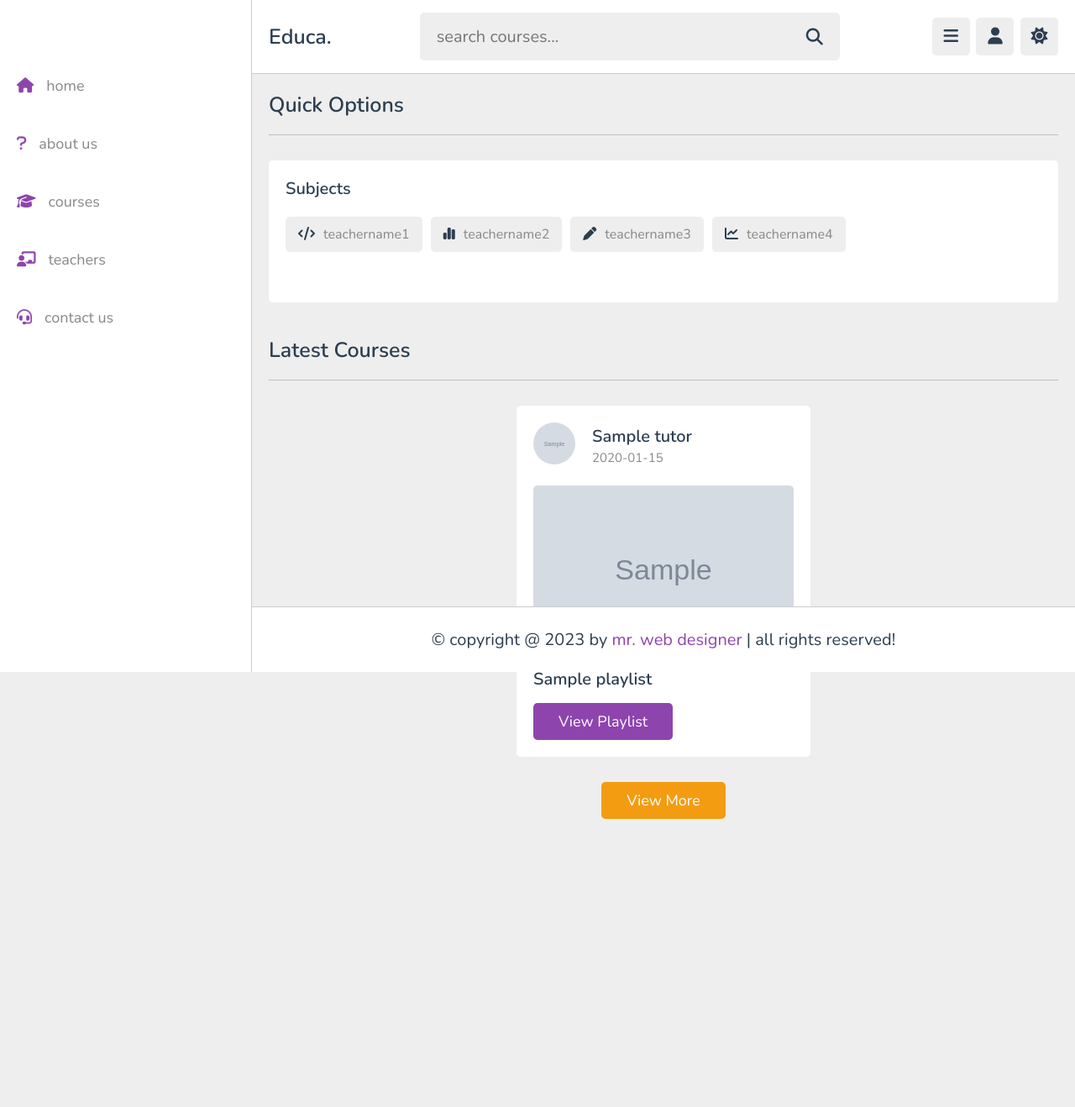
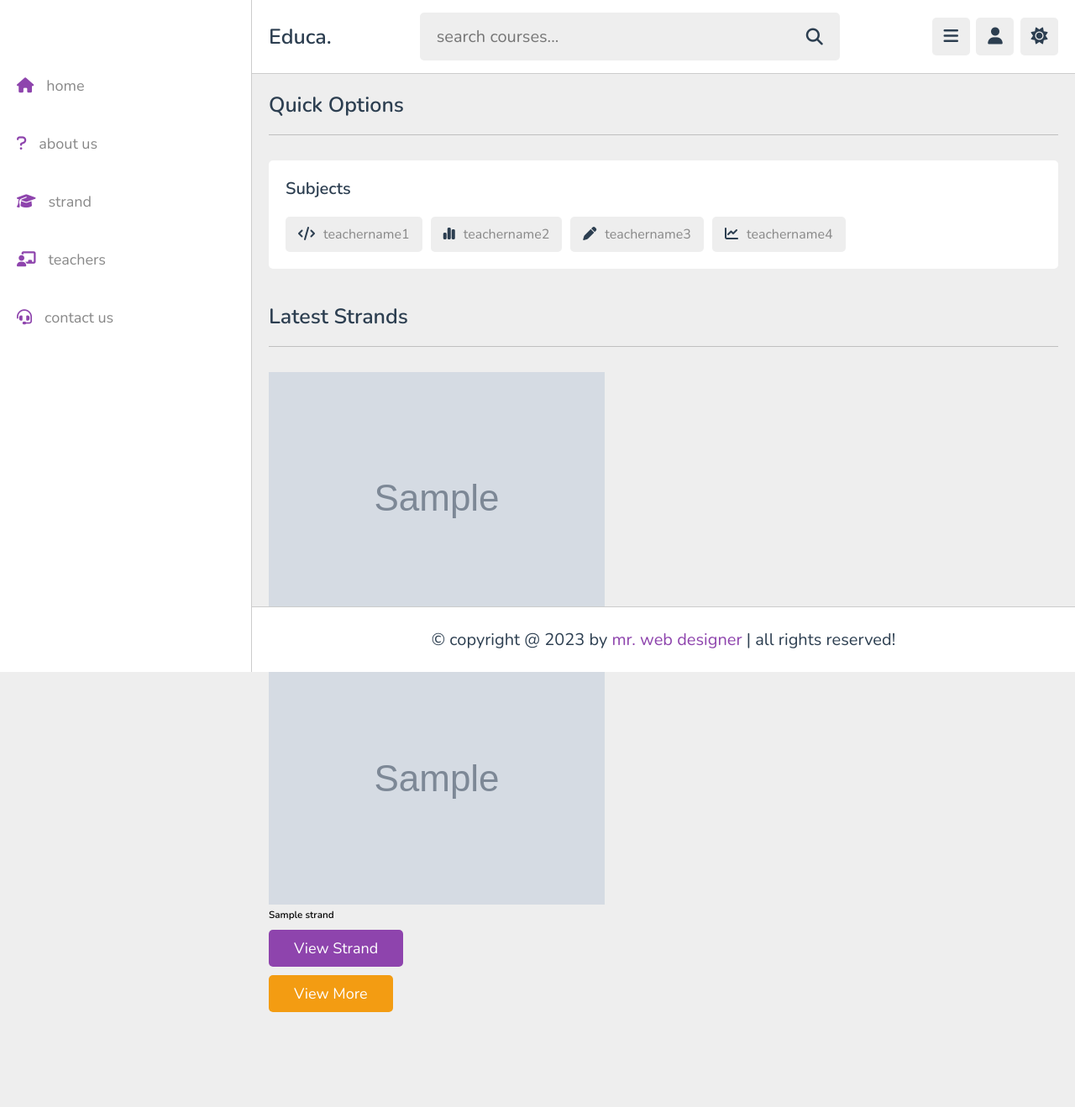
Before and after one commit to GarryZaldyDeGuzman/FP-4SJS, a PHP site: page /home.php in a window 1280 px wide. Shown: the whole page at 84% size. Before the commit the page ends 975 px from the top, so only its background shows below. Run offline with PHP 8.4, Linux system fonts and the light colour scheme; tables that the repository leaves empty or names only in its code hold one stand-in row (values such as "Sample post"); grey boxes marked "Sample" are stand-in pictures.

Commit message:
Add files via upload

```diff
--- a/project/components/user_header.php
+++ b/project/components/user_header.php
@@ -48,10 +48,9 @@ if(isset($message)){
          <?php
             }else{
          ?>
-         <h3>please login or register</h3>
+         <h3>please login</h3>
           <div class="flex-btn">
             <a href="login.php" class="option-btn">login</a>
-            <a href="register.php" class="option-btn">register</a>
          </div>
          <?php
             }
@@ -96,7 +95,7 @@ if(isset($message)){
    <nav class="navbar">
       <a href="home.php"><i class="fas fa-home"></i><span>home</span></a>
       <a href="about.php"><i class="fas fa-question"></i><span>about us</span></a>
-      <a href="courses.php"><i class="fas fa-graduation-cap"></i><span>courses</span></a>
+      <a href="strands.php"><i class="fas fa-graduation-cap"></i><span>strand</span></a>
       <a href="teachers.php"><i class="fas fa-chalkboard-user"></i><span>teachers</span></a>
       <a href="contact.php"><i class="fas fa-headset"></i><span>contact us</span></a>
    </nav>
--- a/project/home.php
+++ b/project/home.php
@@ -1,10 +1,9 @@
 <?php
-
 include 'components/connect.php';
 
-if(isset($_COOKIE['user_id'])){
+if (isset($_COOKIE['user_id'])) {
     $user_id = $_COOKIE['user_id'];
-}else{
+} else {
     $user_id = '';
 }
 
@@ -24,6 +23,7 @@ $total_bookmarked = $select_bookmark->rowCount();
 
 <!DOCTYPE html>
 <html lang="en">
+
 <head>
     <meta charset="UTF-8">
     <meta http-equiv="X-UA-Compatible" content="IE=edge">
@@ -37,6 +37,7 @@ $total_bookmarked = $select_bookmark->rowCount();
     <link rel="stylesheet" href="css/style.css">
 
 </head>
+
 <body>
 
     <?php include 'components/user_header.php'; ?>
@@ -50,7 +51,7 @@ $total_bookmarked = $select_bookmark->rowCount();
         <div class="box-container">
 
             <?php
-         if($user_id != ''){
+            if ($user_id != '') {
             ?>
                 <div class="box">
                     <h3 class="title">likes and comments</h3>
@@ -58,26 +59,23 @@ $total_bookmarked = $select_bookmark->rowCount();
                     <a href="likes.php" class="inline-btn">view likes</a>
                     <p>total comments : <span><?= $total_comments; ?></span></p>
                     <a href="comments.php" class="inline-btn">view comments</a>
-         <p>saved playlist : <span><?= $total_bookmarked; ?></span></p>
+                    <p>saved strands : <span><?= $total_bookmarked; ?></span></p>
                     <a href="bookmark.php" class="inline-btn">view bookmark</a>
                 </div>
             <?php
-         }else{
-
+            } else {
             }
             ?>
-<?php
-?>
+
             <div class="box">
                 <h3 class="title">Subjects</h3>
                 <div class="flex">
-            <a href="search_course.php?"><i class="fas fa-code"></i><span>teachername1</span></a>
+                    <!-- Update the href and teacher names accordingly -->
+                    <a href="search_strand.php?"><i class="fas fa-code"></i><span>teachername1</span></a>
                     <a href="#"><i class="fas fa-chart-simple"></i><span>teachername2</span></a>
                     <a href="#"><i class="fas fa-pen"></i><span>teachername3</span></a>
                     <a href="#"><i class="fas fa-chart-line"></i><span>teachername4</span></a>
                 </div>
-
-      <div class="box tutor">
             </div>
 
         </div>
@@ -86,64 +84,55 @@ $total_bookmarked = $select_bookmark->rowCount();
 
     <!-- quick select section ends -->
 
-<!-- courses section starts  -->
+    <!-- strands section starts  -->
 
-<section class="courses">
+    <section class="strands">
 
-   <h1 class="heading">latest courses</h1>
+        <h1 class="heading">latest strands</h1>
 
         <div class="box-container">
 
             <?php
-         $select_courses = $conn->prepare("SELECT * FROM `playlist` WHERE status = ? ORDER BY date DESC LIMIT 6");
-         $select_courses->execute(['active']);
-         if($select_courses->rowCount() > 0){
-            while($fetch_course = $select_courses->fetch(PDO::FETCH_ASSOC)){
-               $course_id = $fetch_course['id'];
+            $select_strands = $conn->prepare("SELECT * FROM `strands` WHERE status = ? ORDER BY date DESC LIMIT 6");
+            $select_strands->execute(['active']);
+            if ($select_strands->rowCount() > 0) {
+                while ($fetch_strand = $select_strands->fetch(PDO::FETCH_ASSOC)) {
+                    $strand_id = $fetch_strand['id'];
 
-               $select_tutor = $conn->prepare("SELECT * FROM `tutors` WHERE id = ?");
-               $select_tutor->execute([$fetch_course['tutor_id']]);
-               $fetch_tutor = $select_tutor->fetch(PDO::FETCH_ASSOC);
+                    // You may need to modify this part based on your database structure for strands and tutors
+                    $select_teacher = $conn->prepare("SELECT * FROM `teachers` WHERE id = ?");
+                    $select_teacher->execute([$fetch_strand['teacher_id']]);
+                    $fetch_teacher = $select_teacher->fetch(PDO::FETCH_ASSOC);
             ?>
                     <div class="box">
-         <div class="tutor">
-            <img src="uploaded_files/<?= $fetch_tutor['image']; ?>" alt="">
+                        <div class="teacher">
+                            <img src="uploaded_files/<?= $fetch_teacher['image']; ?>" alt="">
                             <div>
-               <h3><?= $fetch_tutor['name']; ?></h3>
-               <span><?= $fetch_course['date']; ?></span>
+                                <h3><?= $fetch_teacher['name']; ?></h3>
+                                <span><?= $fetch_strand['date']; ?></span>
                             </div>
                         </div>
-         <img src="uploaded_files/<?= $fetch_course['thumb']; ?>" class="thumb" alt="">
-         <h3 class="title"><?= $fetch_course['title']; ?></h3>
-         <a href="playlist.php?get_id=<?= $course_id; ?>" class="inline-btn">view playlist</a>
+                        <!-- Update the image and title accordingly -->
+                        <img src="uploaded_files/<?= $fetch_strand['image']; ?>" class="thumb" alt="">
+                        <h3 class="title"><?= $fetch_strand['title']; ?></h3>
+                        <a href="strand.php?get_id=<?= $strand_id; ?>" class="inline-btn">view strand</a>
                     </div>
             <?php
                 }
-      }else{
-         echo '<p class="empty">no courses added yet!</p>';
+            } else {
+                echo '<p class="empty">no strands added yet!</p>';
             }
             ?>
 
         </div>
 
         <div class="more-btn">
-      <a href="courses.php" class="inline-option-btn">view more</a>
+            <a href="strands.php" class="inline-option-btn">view more</a>
         </div>
 
     </section>
 
-<!-- courses section ends -->
-
-
-
-
-
-
-
-
-
-
-
+    <!-- strands section ends -->
 
     <!-- footer section starts  -->
     <?php include 'components/footer.php'; ?>
@@ -153,4 +142,5 @@ $total_bookmarked = $select_bookmark->rowCount();
     <script src="js/script.js"></script>
 
 </body>
+
 </html>
```
Also changed, not shown: project/strands.php (added, +91 -0 lines). Lines whose indentation alone changed are shown as unchanged.
